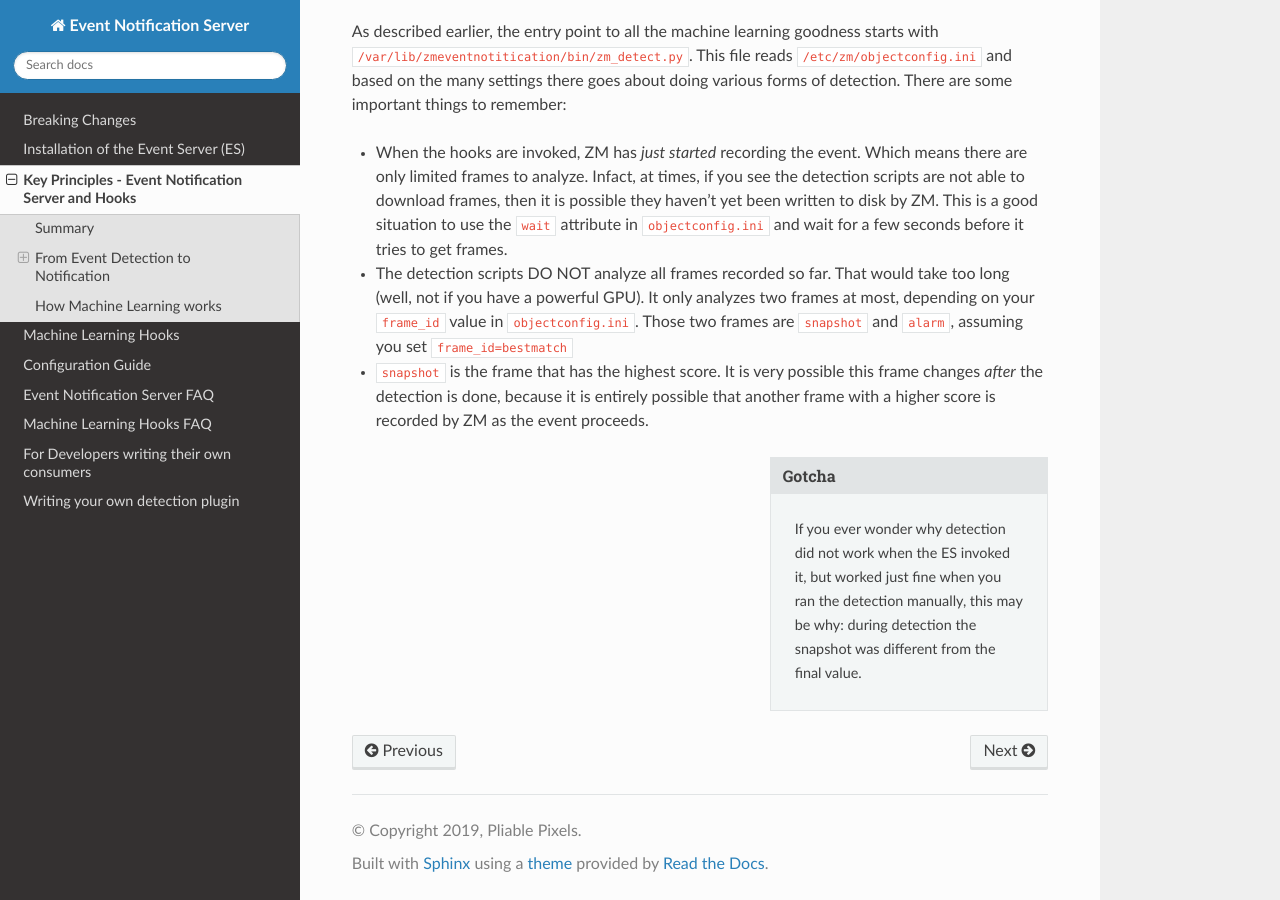
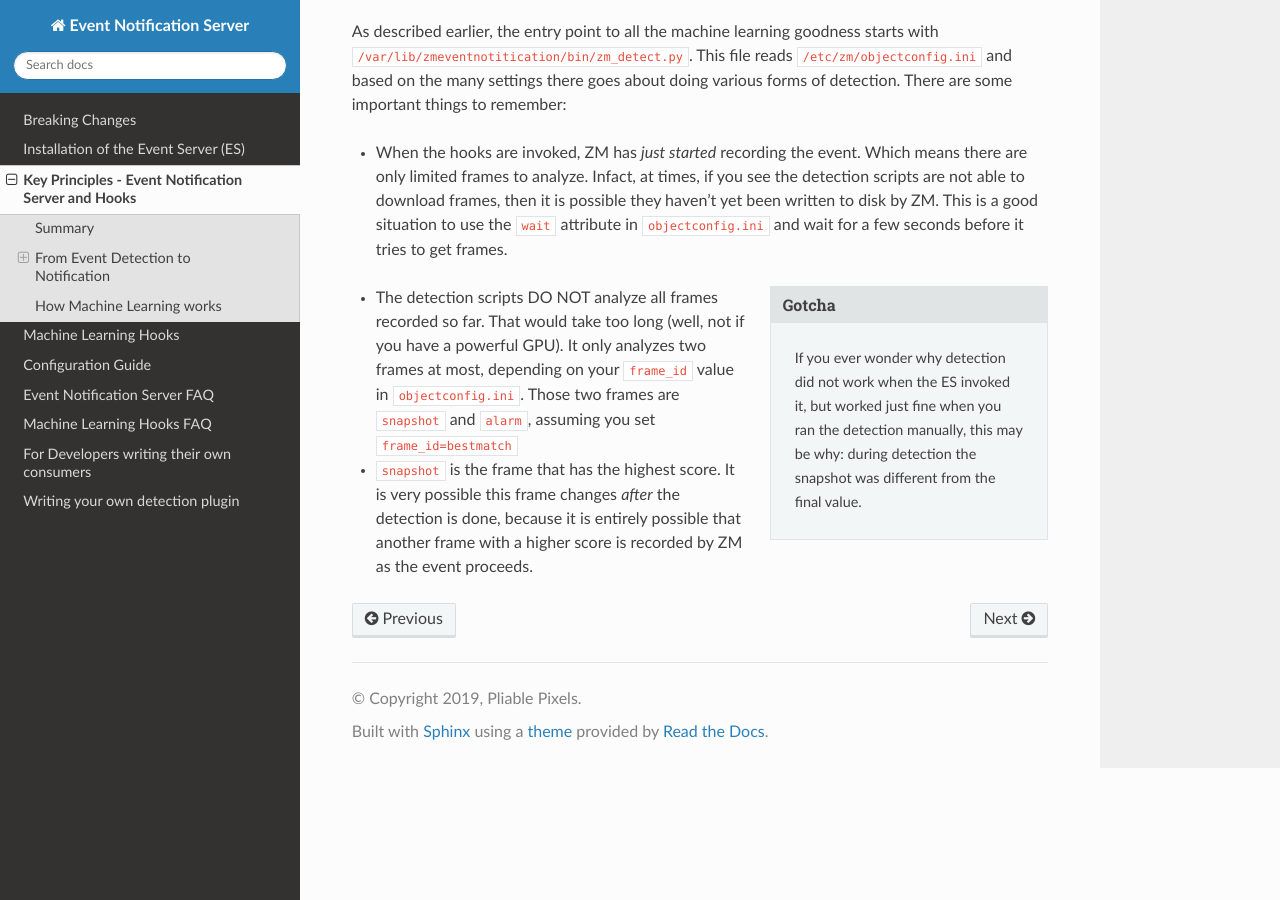
Before and after one commit to ZoneMinder/zmeventnotification, a Sphinx documentation site: the page built from docs/guides/principles.rst, in a window 1280 px wide and 900 px high, scrolled down 4827 px. Built offline with Sphinx 7.4.7 and the Read the Docs theme 2.0.0, drawn with Linux system fonts in a browser that asks for light colours.

Commit message:
formatting

```diff
--- a/docs/guides/principles.rst
+++ b/docs/guides/principles.rst
@@ -133,9 +133,10 @@
 As described earlier, the entry point to all the machine learning goodness starts with ``/var/lib/zmeventnotitication/bin/zm_detect.py``. This file reads ``/etc/zm/objectconfig.ini`` and based on the many settings there goes about doing various forms of detection. There are some important things to remember:
 
 * When the hooks are invoked, ZM has *just started* recording the event. Which means there are only limited frames to analyze. Infact, at times, if you see the detection scripts are not able to download frames, then it is possible they haven't yet been written to disk by ZM. This is a good situation to use the ``wait`` attribute in ``objectconfig.ini`` and wait for a few seconds before it tries to get frames.
-* The detection scripts DO NOT analyze all frames recorded so far. That would take too long (well, not if you have a powerful GPU). It only analyzes two frames at most, depending on your ``frame_id`` value in ``objectconfig.ini``.  Those two frames are ``snapshot`` and ``alarm``, assuming you set ``frame_id=bestmatch``
-* ``snapshot`` is the frame that has the highest score. It is very possible this frame changes *after* the detection is done, because it is entirely possible that another frame with a higher score is recorded by ZM as the event proceeds.
 
 .. sidebar:: Gotcha
 
     If you ever wonder why detection did not work when the ES invoked it, but worked just fine when you ran the detection manually, this may be why: during detection the snapshot was different from the final value.
+
+* The detection scripts DO NOT analyze all frames recorded so far. That would take too long (well, not if you have a powerful GPU). It only analyzes two frames at most, depending on your ``frame_id`` value in ``objectconfig.ini``.  Those two frames are ``snapshot`` and ``alarm``, assuming you set ``frame_id=bestmatch``
+* ``snapshot`` is the frame that has the highest score. It is very possible this frame changes *after* the detection is done, because it is entirely possible that another frame with a higher score is recorded by ZM as the event proceeds.
```
